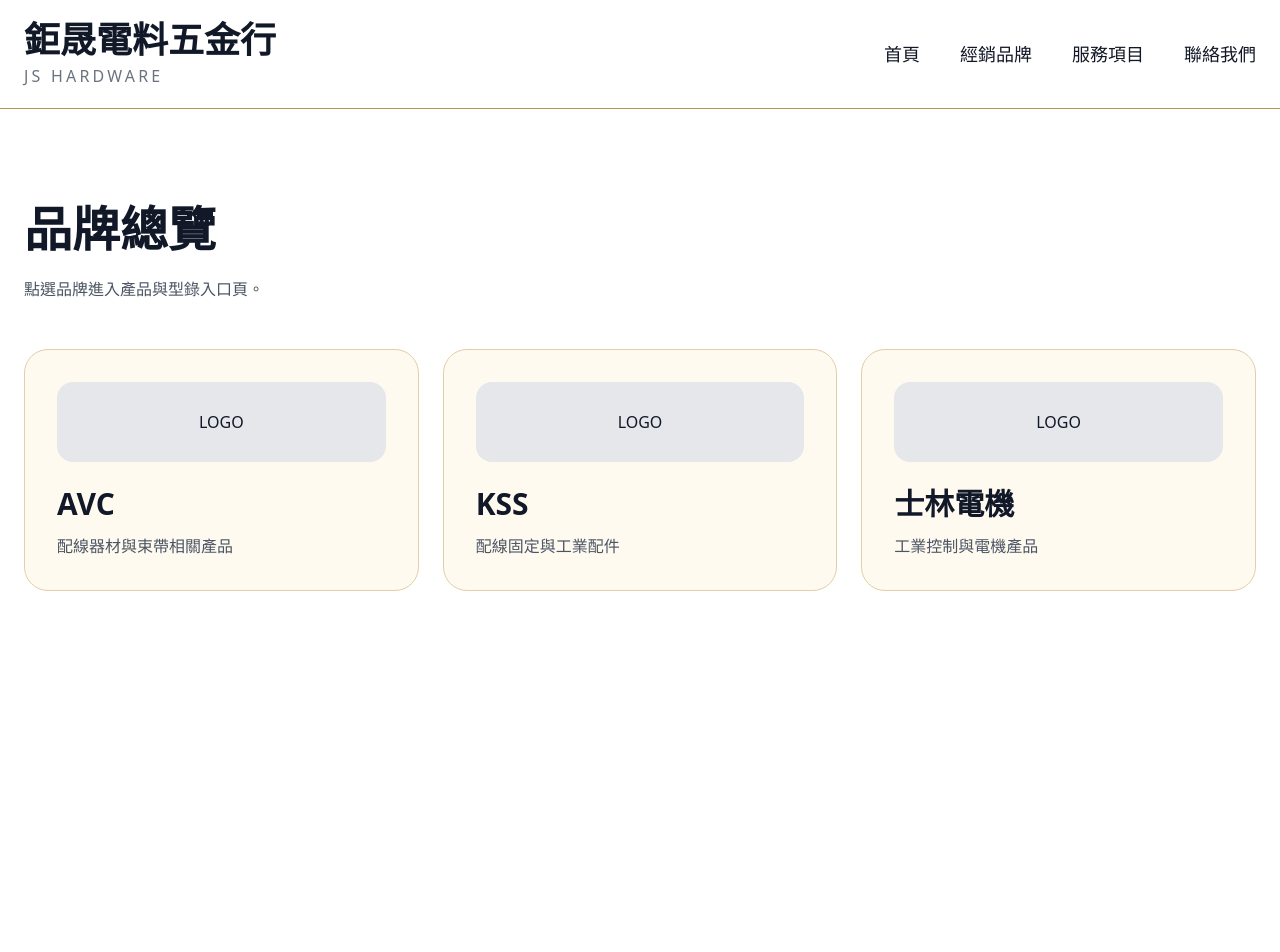
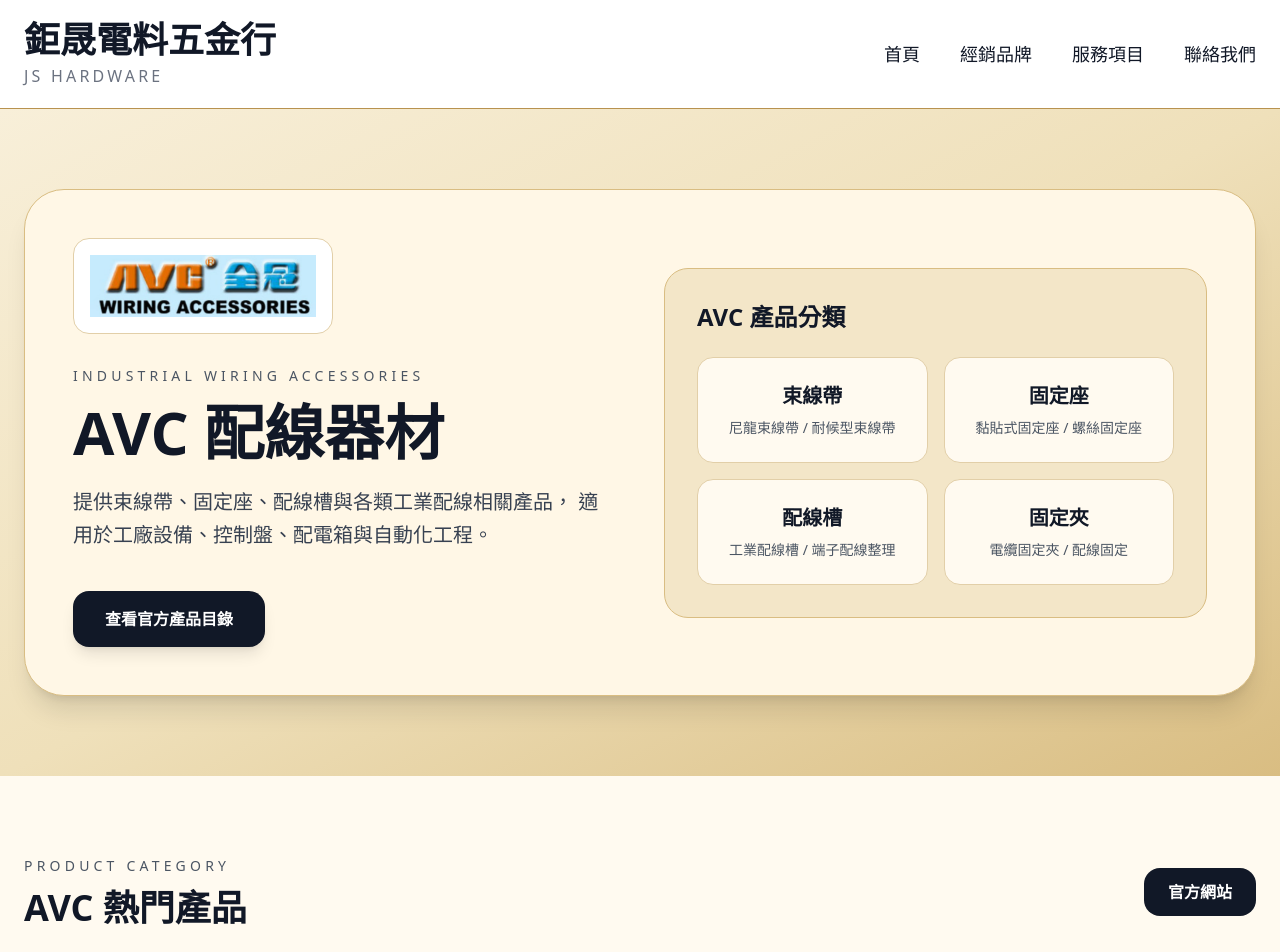
Before and after one commit to tirlnlin-eng/js-hardware-website, a Next.js app: page /brand in a window 1280 px wide. Shown: the top 952 px of the page. Before the commit the page ends 800 px from the top, so only its background shows below. Built offline with nearby package versions, Linux system fonts and the light colour scheme.

Commit message:
Update page.jsx
modify color

```diff
--- a/app/brand/page.jsx
+++ b/app/brand/page.jsx
@@ -1,53 +1,136 @@
-export default function BrandsPage() {
-  const brands = [
+export default function AVCPage() {
+  const products = [
     {
-      name: 'AVC',
-      desc: '配線器材與束帶相關產品',
-      url: '/brands/avc',
+      name: '束線帶',
+      desc: '尼龍束線帶 / 耐候型束線帶',
+      url: 'https://www.avc-corp.com.tw/',
     },
     {
-      name: 'KSS',
-      desc: '配線固定與工業配件',
-      url: '#',
+      name: '固定座',
+      desc: '黏貼式固定座 / 螺絲固定座',
+      url: 'https://www.avc-corp.com.tw/',
     },
     {
-      name: '士林電機',
-      desc: '工業控制與電機產品',
-      url: '#',
+      name: '配線槽',
+      desc: '工業配線槽 / 端子配線整理',
+      url: 'https://www.avc-corp.com.tw/',
+    },
+    {
+      name: '固定夾',
+      desc: '電纜固定夾 / 配線固定',
+      url: 'https://www.avc-corp.com.tw/',
     },
   ]
 
   return (
-    <div className="max-w-7xl mx-auto px-6 py-24">
-      <h1 className="text-5xl font-bold mb-6">
-        品牌總覽
+    <main className="min-h-screen bg-[#fffaf0] text-gray-900">
+      <section className="bg-gradient-to-br from-[#f8efd9] via-[#efe0ba] to-[#d9bd82]">
+        <div className="max-w-7xl mx-auto px-6 py-20">
+          <div className="bg-[#fff7e6] rounded-[40px] border border-[#d9bd82] p-12 shadow-xl">
+            <div className="flex flex-col lg:flex-row gap-12 items-center">
+              <div className="flex-1">
+                <img
+                  src="/logos/avc-logo.png"
+                  alt="AVC Logo"
+                  className="h-24 mb-8 bg-white p-4 rounded-2xl border border-[#e2cfa8]"
+                />
+
+                <p className="uppercase tracking-[0.3em] text-sm text-gray-600 mb-4">
+                  Industrial Wiring Accessories
+                </p>
+
+                <h1 className="text-5xl lg:text-6xl font-bold mb-6 text-gray-900">
+                  AVC 配線器材
                 </h1>
 
-      <p className="text-gray-600 mb-12">
-        點選品牌進入產品與型錄入口頁。
+                <p className="text-xl text-gray-700 leading-relaxed mb-10 max-w-2xl">
+                  提供束線帶、固定座、配線槽與各類工業配線相關產品，
+                  適用於工廠設備、控制盤、配電箱與自動化工程。
                 </p>
 
-      <div className="grid md:grid-cols-3 gap-6">
-        {brands.map((brand) => (
                 <a
-            key={brand.name}
-            href={brand.url}
-            className="bg-[#fffaf0] rounded-3xl p-8 border border-[#e2cfa8] hover:shadow-xl transition"
+                  href="https://www.avc-corp.com.tw/"
+                  target="_blank"
+                  rel="noopener noreferrer"
+                  className="inline-block bg-gray-900 text-white px-8 py-4 rounded-2xl font-semibold shadow-lg hover:scale-105 transition"
                 >
-            <div className="h-20 bg-gray-200 rounded-2xl mb-6 flex items-center justify-center">
-              LOGO
+                  查看官方產品目錄
+                </a>
               </div>
 
-            <div className="text-3xl font-bold mb-3">
-              {brand.name}
+              <div className="flex-1">
+                <div className="bg-[#f3e6c8] rounded-3xl p-8 border border-[#d9bd82]">
+                  <h2 className="text-2xl font-bold mb-6 text-gray-900">
+                    AVC 產品分類
+                  </h2>
+
+                  <div className="grid grid-cols-2 gap-4">
+                    {products.map((item) => (
+                      <div
+                        key={item.name}
+                        className="bg-[#fffaf0] rounded-2xl p-6 text-center border border-[#e2cfa8]"
+                      >
+                        <div className="text-xl font-bold mb-2 text-gray-900">
+                          {item.name}
                         </div>
 
-            <p className="text-gray-600">
-              {brand.desc}
+                        <div className="text-sm text-gray-600">
+                          {item.desc}
+                        </div>
+                      </div>
+                    ))}
+                  </div>
+                </div>
+              </div>
+            </div>
+          </div>
+        </div>
+      </section>
+
+      <section className="max-w-7xl mx-auto px-6 py-20">
+        <div className="flex justify-between items-center mb-10">
+          <div>
+            <p className="uppercase tracking-[0.3em] text-sm text-gray-600 mb-3">
+              Product Category
             </p>
+
+            <h2 className="text-4xl font-bold text-gray-900">
+              AVC 熱門產品
+            </h2>
+          </div>
+
+          <a
+            href="https://www.avc-corp.com.tw/"
+            target="_blank"
+            rel="noopener noreferrer"
+            className="bg-gray-900 text-white px-6 py-3 rounded-2xl font-semibold"
+          >
+            官方網站
+          </a>
+        </div>
+
+        <div className="grid md:grid-cols-2 lg:grid-cols-4 gap-6">
+          {products.map((item) => (
+            <a
+              key={item.name}
+              href={item.url}
+              target="_blank"
+              rel="noopener noreferrer"
+              className="bg-[#fff7e6] border border-[#e2cfa8] rounded-3xl p-8 hover:shadow-xl hover:-translate-y-1 transition"
+            >
+              <div className="h-20 bg-[#f3f4f6] rounded-2xl mb-6"></div>
+
+              <div className="text-3xl font-bold mb-4 text-gray-900">
+                {item.name}
+              </div>
+
+              <div className="text-gray-600 leading-relaxed">
+                {item.desc}
+              </div>
             </a>
           ))}
         </div>
-    </div>
+      </section>
+    </main>
   )
 }
```
Lines whose indentation alone changed are shown as unchanged.
